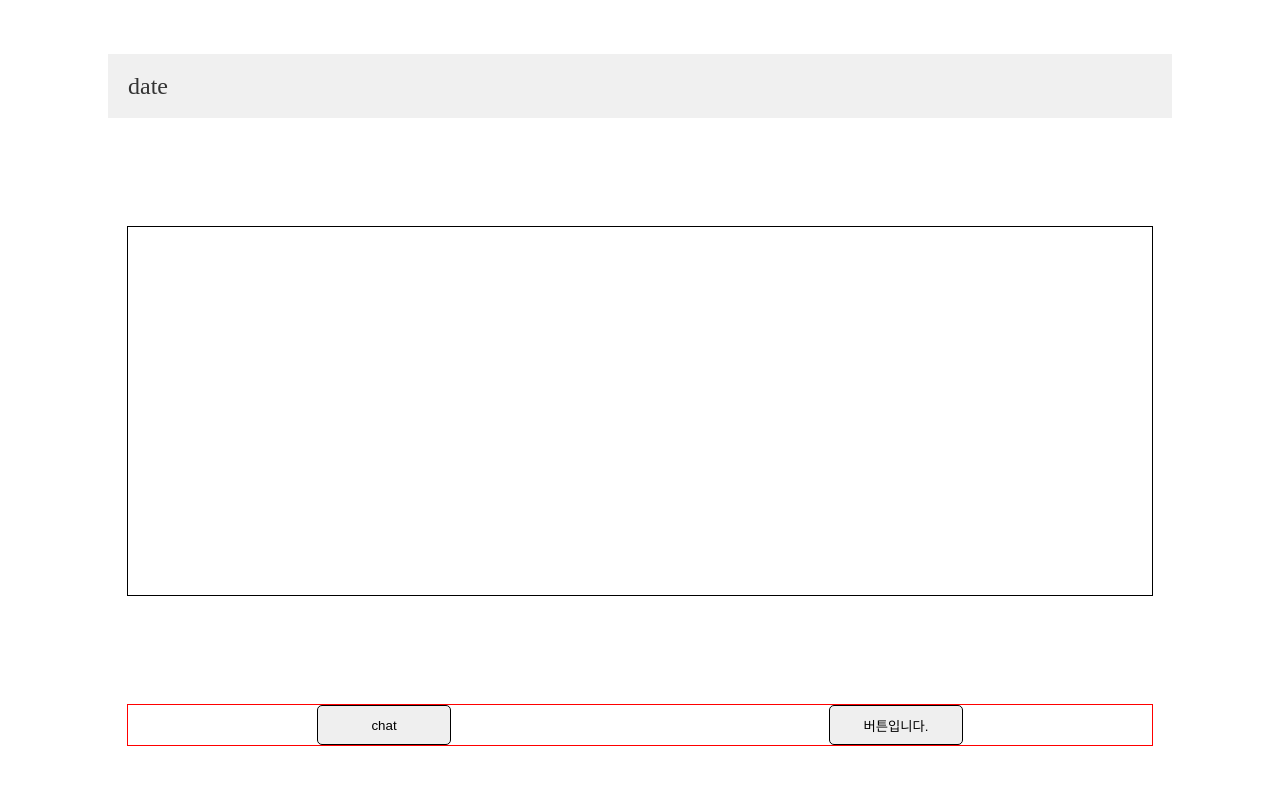
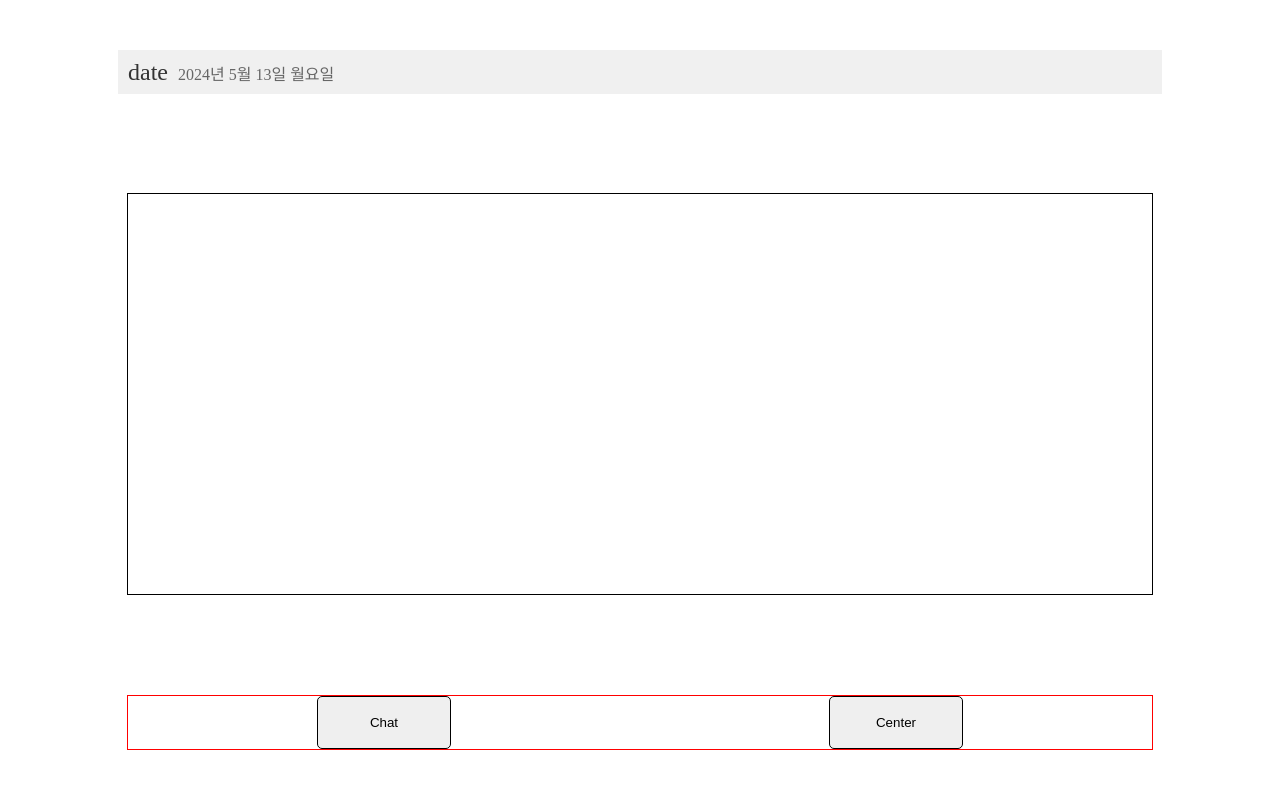
Before and after one commit to CWDll/Mearing, a React (Create React App) app: page / in a window 1280 px wide. Shown: the top 788 px of the page. Built offline with nearby package versions, Linux system fonts and the light colour scheme.

Commit message:
[Feat] 오늘 날짜를 가져와 화면에 표시한다.

```diff
--- a/src/components/Button.tsx
+++ b/src/components/Button.tsx
@@ -3,7 +3,7 @@ import styled from 'styled-components';
 
 const ButtonWrapper = styled.button`
     width: 10em;
-    height: 3em;
+    height: 4em;
     border-radius: 5px;
     border: 1px solid black;
 `;
--- a/src/components/TitleBar.tsx
+++ b/src/components/TitleBar.tsx
@@ -4,7 +4,7 @@ import styled from 'styled-components';
 const TitleContainer = styled.div`
     width: 80%;
     margin: 0 auto;
-    padding: 20px;
+    padding: 10px;
     background-color: #f0f0f0;
 `;
 
@@ -13,10 +13,17 @@ const TitleText = styled.h1`
     color: #333;
 `;
 
-const TitleBar: React.FC<{ title: string }> = ({ title }) => {
+const DateText = styled.span`
+    font-size: 16px;
+    color: #666;
+    padding-left: 10px;
+`;
+
+// 타이틀과 선택적 날짜를 받는 컴포넌트 정의
+const TitleBar: React.FC<{ title: string; date?: string }> = ({ title, date }) => {
     return (
         <TitleContainer>
-            <TitleText>{title}</TitleText>
+            <TitleText>{title}{date && <DateText>{date}</DateText>}</TitleText>
         </TitleContainer>
     );
 };
--- a/src/pages/MainPage/MainPage.tsx
+++ b/src/pages/MainPage/MainPage.tsx
@@ -5,20 +5,32 @@ import TitleBar from "../../components/TitleBar";
 import Button from "../../components/Button";
 
 const MainPage: React.FC = () => {
+
+  // 버튼 클릭 이벤트
   const handleClick = (): void => {
     alert("Button clicked!");
   };
 
-  // ...
+    // 날짜 정보를 문자열로 반환하는 함수
+    const getDateString = (): string => {
+      const date = new Date();
+      const dateString = date.toLocaleDateString('ko-KR', { year: 'numeric', month: 'long', day: 'numeric' });
+      const dayOfWeek = date.getDay();
+      const dayNames = ['일요일', '월요일', '화요일', '수요일', '목요일', '금요일', '토요일'];
+      return `${dateString} ${dayNames[dayOfWeek]}`; // 날짜와 요일을 함께 반환
+    };
+
+    // 날짜 정보를 가져옴
+    const dateInfo = getDateString();
 
   return (
     <S.MainContainer>
-      <TitleBar title="date"/>
+      <TitleBar title="date" date={dateInfo}/>
       {/* map 함수를 사용하여 더미데이터(저장한 채팅 내역)을 넣을 예정 */}
       <S.SavedChatContainer></S.SavedChatContainer>
       <S.ButtonContainer>
-        <Button onClick={handleClick} disabled={false} children="chat"/>
-        <Button onClick={handleClick} disabled={false} children="버튼입니다."/>
+        <Button onClick={handleClick} disabled={false} children="Chat"/>
+        <Button onClick={handleClick} disabled={false} children="Center"/>
       </S.ButtonContainer>
     </S.MainContainer>
   );
--- a/src/pages/MainPage/style.tsx
+++ b/src/pages/MainPage/style.tsx
@@ -13,7 +13,7 @@ export const SavedChatContainer = styled.div`
   flex-direction: column;
   align-items: center;
   width: 80%;
-  height: 23em;
+  height: 25em;
   border: 1px solid black;
 `;
 
```
